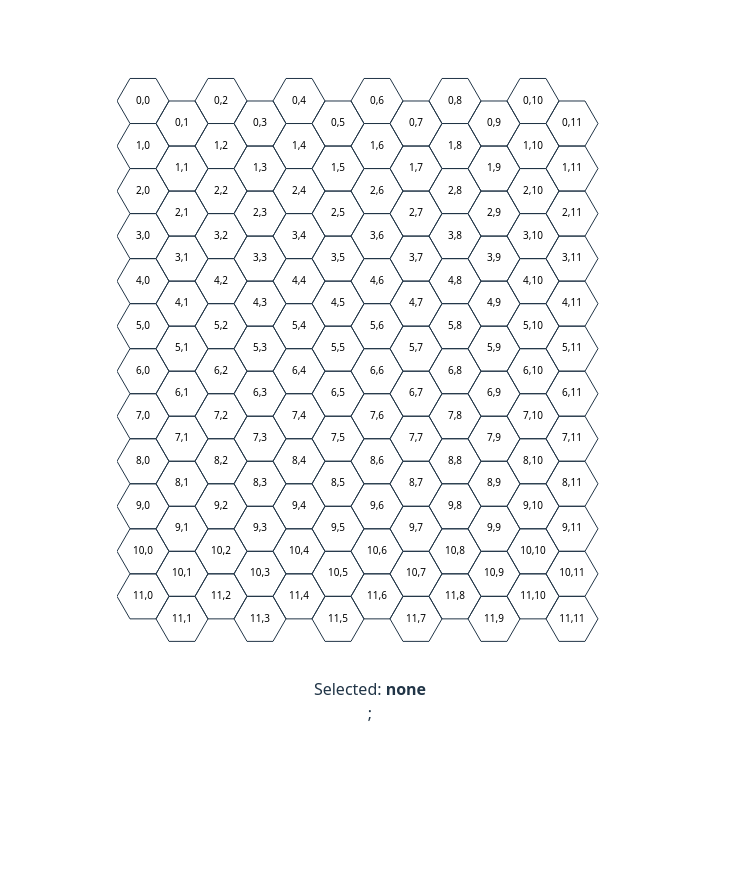
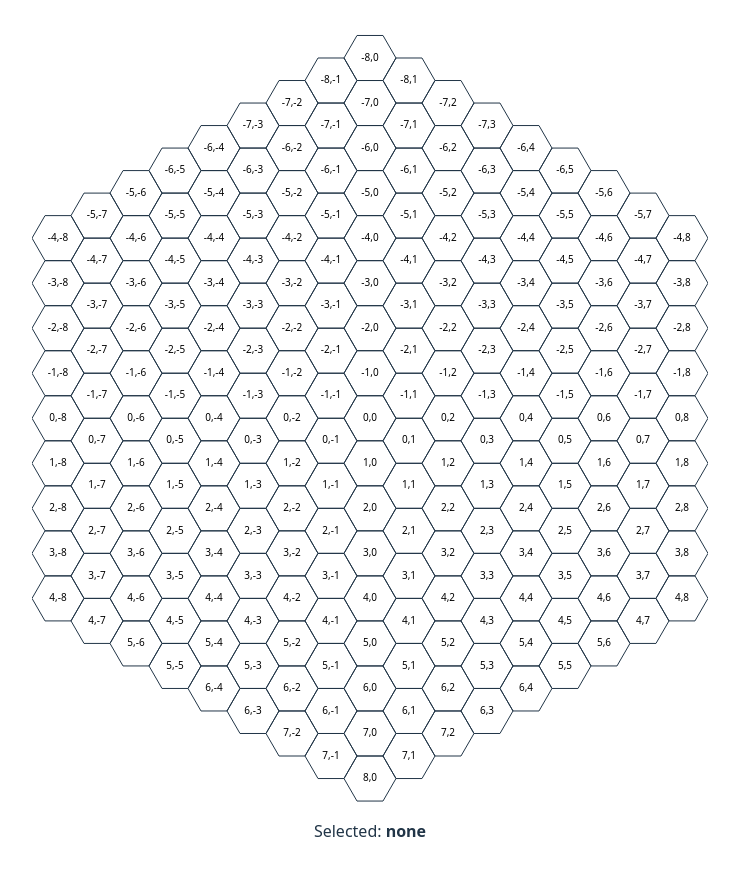
Before and after one commit to sawyersieja/notn, a React (Vite) app: page / in a window 1280 px wide. Shown: the whole page, without its empty margins (270-1009 px from the left). Before the commit the page ends 800 px from the top, so only its background shows below. Built offline with nearby package versions, Linux system fonts and the light colour scheme.

Commit message:
Fix hex stagger parity for negative columns

```diff
--- a/src/App.tsx
+++ b/src/App.tsx
@@ -1,4 +1,3 @@
-import { useState } from 'react'
 import './App.css'
 
 import { HexGrid } from "./HexGrid";
@@ -7,7 +6,7 @@ function App() {
 
   return (
     <>
-      <HexGrid rows={12} cols={12} size={26} />;
+      <HexGrid radius={8} size={26} />
     </>
   )
 }
--- a/src/HexGrid.tsx
+++ b/src/HexGrid.tsx
@@ -21,10 +21,24 @@ function hexPointsFlatTop(cx: number, cy: number, size: number): string {
     .join(" ");
 }
 
-function makeTiles(rows: number, cols: number): Tile[] {
+type AxialCoord = {
+  q: number;
+  r: number;
+};
+
+function axialToOddQOffset({ q, r }: AxialCoord): { row: number; col: number } {
+  const col = q;
+  const row = r + (q - (q & 1)) / 2;
+  return { row, col };
+}
+
+function makeHexTiles(radius: number): Tile[] {
   const tiles: Tile[] = [];
-  for (let row = 0; row < rows; row++) {
-    for (let col = 0; col < cols; col++) {
+  for (let q = -radius; q <= radius; q++) {
+    const rMin = Math.max(-radius, -q - radius);
+    const rMax = Math.min(radius, -q + radius);
+    for (let r = rMin; r <= rMax; r++) {
+      const { row, col } = axialToOddQOffset({ q, r });
       tiles.push({
         id: `${row},${col}`,
         row,
@@ -37,31 +51,63 @@ function makeTiles(rows: number, cols: number): Tile[] {
 }
 
 export function HexGrid({
-  rows = 10,
-  cols = 10,
+  radius = 8,
   size = 24,
 }: {
-  rows?: number;
-  cols?: number;
+  radius?: number;
   size?: number;
 }) {
   const [selectedId, setSelectedId] = useState<TileId | null>(null);
 
-  const tiles = useMemo(() => makeTiles(rows, cols), [rows, cols]);
+  const tiles = useMemo(() => makeHexTiles(radius), [radius]);
 
   const hexH = Math.sqrt(3) * size;
   const xStep = 1.5 * size;
 
+  const tileCenters = useMemo(() => {
+    return tiles.map((t) => {
+      const cx = t.col * xStep;
+      const cy = t.row * hexH + (t.col & 1) * (hexH / 2);
+      return { id: t.id, cx, cy };
+    });
+  }, [tiles, xStep, hexH]);
+
+  const bounds = useMemo(() => {
+    if (tileCenters.length === 0) {
+      return { minX: 0, minY: 0, maxX: 0, maxY: 0 };
+    }
+    return tileCenters.reduce(
+      (acc, tile) => {
+        return {
+          minX: Math.min(acc.minX, tile.cx),
+          minY: Math.min(acc.minY, tile.cy),
+          maxX: Math.max(acc.maxX, tile.cx),
+          maxY: Math.max(acc.maxY, tile.cy),
+        };
+      },
+      {
+        minX: tileCenters[0].cx,
+        minY: tileCenters[0].cy,
+        maxX: tileCenters[0].cx,
+        maxY: tileCenters[0].cy,
+      },
+    );
+  }, [tileCenters]);
+
   // Compute SVG bounds so it fits nicely
-  const svgW = (cols - 1) * xStep + 2 * size + size; // a little padding
-  const svgH = rows * hexH + hexH / 2 + size; // includes stagger + padding
+  const svgW = bounds.maxX - bounds.minX + 2 * size;
+  const svgH = bounds.maxY - bounds.minY + 2 * size;
 
   return (
     <div style={{ overflow: "auto", maxWidth: "100%" }}>
-      <svg width={svgW} height={svgH} viewBox={`${-size} ${-size} ${svgW} ${svgH}`}>
+      <svg
+        width={svgW}
+        height={svgH}
+        viewBox={`${bounds.minX - size} ${bounds.minY - size} ${svgW} ${svgH}`}
+      >
         {tiles.map((t) => {
           const cx = t.col * xStep;
-          const cy = t.row * hexH + (t.col % 2) * (hexH / 2);
+          const cy = t.row * hexH + (t.col & 1) * (hexH / 2);
           const points = hexPointsFlatTop(cx, cy, size);
 
           const isSelected = t.id === selectedId;
```
